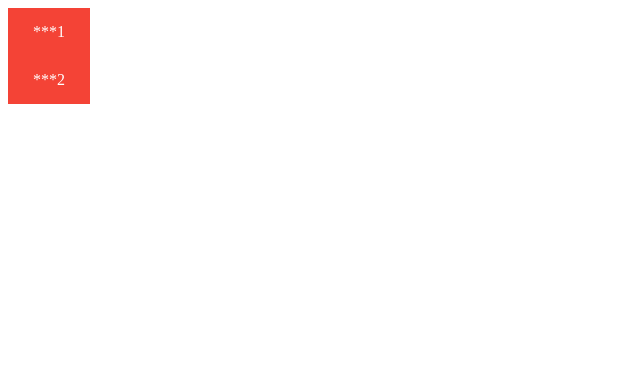
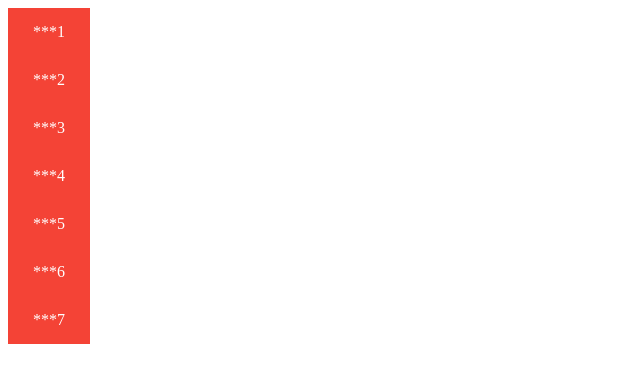
Before and after one commit to stephmup/HealthLiveOnline, a plain HTML site: page pages/Docs.html in a window 1280 px wide. Shown: the whole page, without its empty margins (0-640 px from the left). Drawn offline with Linux system fonts and the light colour scheme.

Commit message:
first commit1.

```diff
--- a/pages/Docs.html
+++ b/pages/Docs.html
@@ -19,7 +19,43 @@
   padding: 15px 25px;
   text-align: center;
   text-decoration: none;
-  display: inline-block;" target="_blank" href="">***2</a>
+  display: inline-block;" target="_blank" href="docs/NMRL EDMORE MUSARUKA.pdf">***2</a>
+        <br>
+        <a style="color: red;background-color: #f44336;
+  color: white;
+  padding: 15px 25px;
+  text-align: center;
+  text-decoration: none;
+  display: inline-block;" target="_blank" href="docs/NMRL EDWIN TAURAI MUGOBI.pdf">***3</a>
+        <br>
+        <a style="color: red;background-color: #f44336;
+  color: white;
+  padding: 15px 25px;
+  text-align: center;
+  text-decoration: none;
+  display: inline-block;" target="_blank" href="docs/NMRL KAYLEE RUVARASHE NJERERE.pdf">***4</a>
+        <br>
+        <a style="color: red;background-color: #f44336;
+  color: white;
+  padding: 15px 25px;
+  text-align: center;
+  text-decoration: none;
+  display: inline-block;" target="_blank" href="docs/NMRL RICHARD NJERERE.pdf">***5</a>
+        <br>
+        <a style="color: red;background-color: #f44336;
+  color: white;
+  padding: 15px 25px;
+  text-align: center;
+  text-decoration: none;
+  display: inline-block;" target="_blank" href="docs/RYAN NJERERE.pdf">***6</a>
+        <br>
+        <a style="color: red;background-color: #f44336;
+  color: white;
+  padding: 15px 25px;
+  text-align: center;
+  text-decoration: none;
+  display: inline-block;" target="_blank" href="docs/TSITSI PLAXEDIA.pdf">***7</a>
+        <br>
     </div>
 </body>
 
```
Also changed, not shown: 6 other files.
